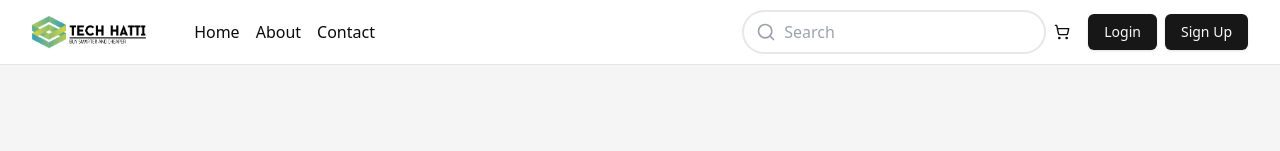
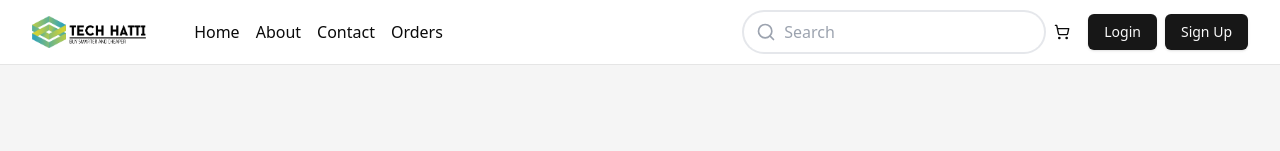
Before and after one commit to zatiinn/techhatti, a React (Vite) app: page / in a window 1280 px wide. Shown: the top 151 px of the page. Built offline with nearby package versions, Linux system fonts and the light colour scheme; no server answers; the database is empty.

Commit message:
Added Orders in Navbar

```diff
--- a/src/components/navbar.tsx
+++ b/src/components/navbar.tsx
@@ -49,6 +49,14 @@ const Navbar: FC = () => {
                     Contact
                   </Link>
                 </li>
+                <li>
+                  <Link
+                    to={`/orders/${user?.uid}`}
+                    className="text-sm md:text-base font-medium hover:text-primary"
+                  >
+                    Orders
+                  </Link>
+                </li>
               </ul>
             </nav>
           </div>
```
